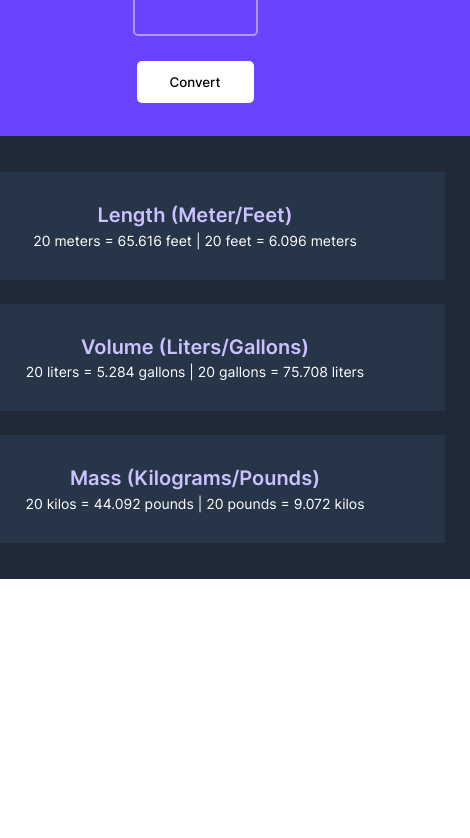
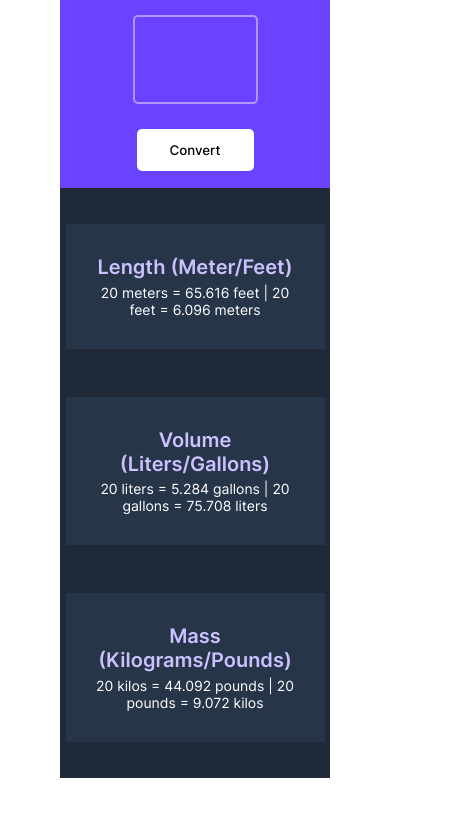
Before and after one commit to zachhh14/unit-converter, a plain HTML site: page index.html in a window 390 px wide. Shown: the part 157-995 px from the top of the page, 470 px wide, since content can reach past the window. Before the commit the page ends 844 px from the top, so only its background shows below. Drawn offline with Linux system fonts and the light colour scheme; a web font is replaced by a local one.

Commit message:
Adjustment on styles and responsiveness

```diff
--- a/styles.css
+++ b/styles.css
@@ -20,13 +20,18 @@
   src: url(./static/Inter-Medium.ttf);
 }
 
+*{
+  margin: 0;
+}
 
 body {
+  align-self: center;
   display: flex;
   justify-content: center;
   flex-direction: column;
-  align-items: center;
-
+  padding: 50px;
+  /* justify-content: stretch; */
+  margin: 10px;
 
 }
 .header {
@@ -36,7 +41,18 @@ body {
   align-items: center;
   flex-direction: column;
   height: 285px;
-  width: 550px;
+  width: 100%;
+}
+
+.below {
+  background-color: #1f2937;
+  display: flex;
+  flex-direction: column;
+  align-items: center;
+  justify-content: stretch;
+  height: 100%;
+  width: 100;
+  padding: 12px 25px;
 }
 
 .label {
@@ -45,6 +61,7 @@ body {
   color: white;
   font-family: Inter800;
   margin-bottom: 15px;
+  text-align: center;
 }
 
 input {
@@ -73,13 +90,9 @@ button {
   cursor: pointer;
 }
 
-.below{
-    padding: 12px 25px;
-    background-color: #1F2937;
-}
 
-.Label{
-    color: #CCC1FF;
+.Label {
+  color: #ccc1ff;
   text-align: center;
   font-family: Inter600;
   font-weight: 600;
@@ -87,7 +100,7 @@ button {
   margin-bottom: 4.5px;
 }
 
-.Details{
+.Details {
   color: white;
   text-align: center;
   font-family: Inter400;
@@ -96,10 +109,10 @@ button {
   margin-top: 4.5px;
 }
 
-.box{
-    padding: 31px 0px;
+.box {
+  padding: 31px 25px;
+  background-color: #273549;
+  margin: 24px 25px;
+  width:95%;
 
-    background-color: #273549;
-    margin: 24px 0px;
-    width: 500px
 }
```
Lines whose indentation alone changed are shown as unchanged.
